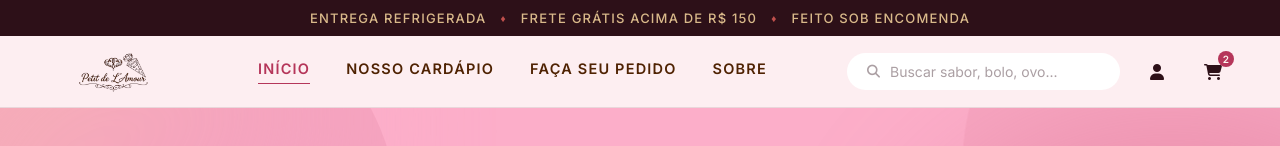
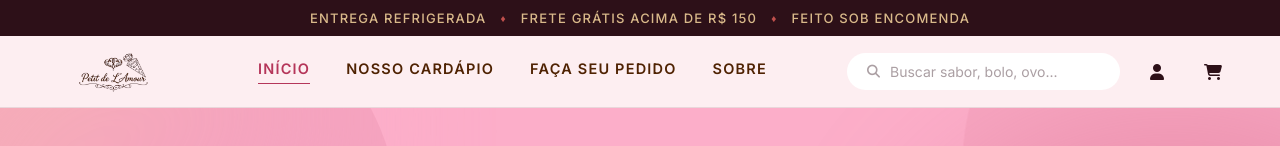
Before and after one commit to matheusc17h/doceria-petit-de-lamour, a React (Vite) app: page / in a window 1280 px wide. Shown: the top 146 px of the page. Built offline with nearby package versions, Linux system fonts and the light colour scheme; a web font is replaced by a local one.

Commit message:
Remove numero fixo do carrinho no header

```diff
--- a/src/components/Header/Header.jsx
+++ b/src/components/Header/Header.jsx
@@ -43,7 +43,6 @@ function Header() {
 
           <button className="header-icon-btn" aria-label="Carrinho">
             <i className="fa-solid fa-cart-shopping"></i>
-            <span className="header-cart-badge">2</span>
           </button>
 
           <button
```
